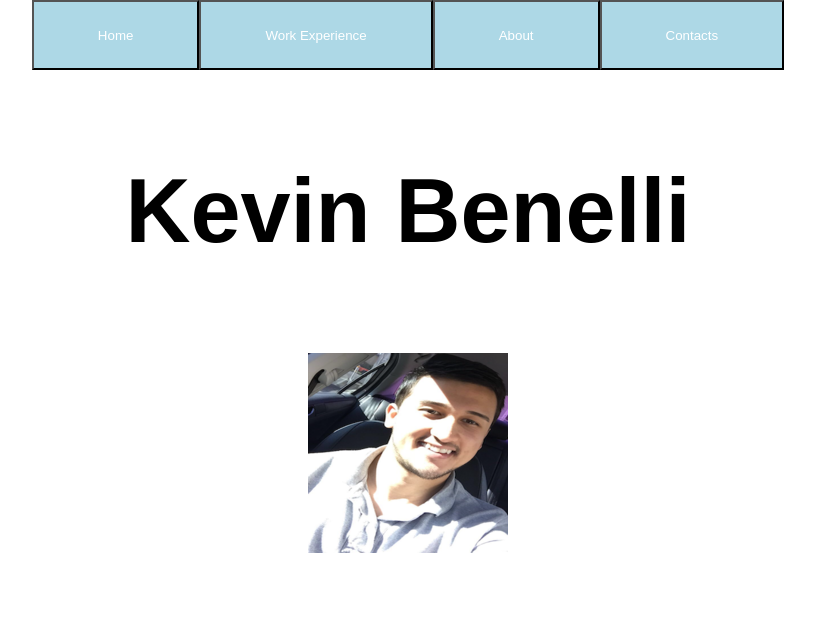
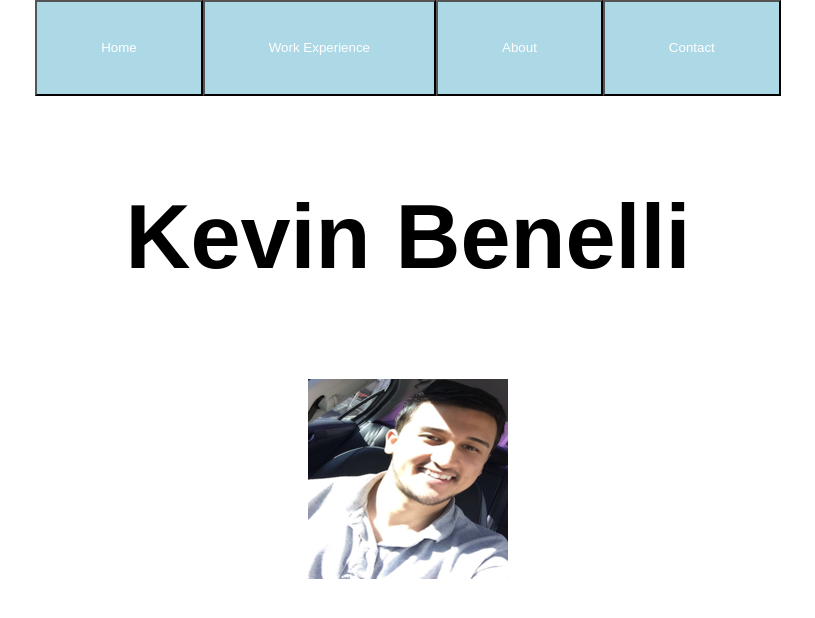
Before and after one commit to Kevin-Benelli/personal-website, a React (Create React App) app: page / in a window 1280 px wide. Shown: the top 618 px of the page, without its empty margins (232-1047 px from the left). Built offline with nearby package versions, Linux system fonts and the light colour scheme.

Commit message:
deleted yarn.lock and changed nav-button styling

```diff
--- a/src/Components/Navigation.css
+++ b/src/Components/Navigation.css
@@ -1,7 +1,7 @@
 .button-style {
   background-color: lightblue;
   color: white;
-  padding: 2% 5%;
+  padding: 3% 5%;
   text-align: center;
   text-size: 24px;
   text-decoration: none;
--- a/src/Components/Navigation.js
+++ b/src/Components/Navigation.js
@@ -10,15 +10,15 @@ const Navigation = () => {
         </NavLink>
 
         <NavLink to="/Work">
-          <button className="button-style">Work Experience </button>
+          <button className="button-style">Work Experience</button>
         </NavLink>
 
         <NavLink to="/About">
-          <button className="button-style">About </button>
+          <button className="button-style">About</button>
         </NavLink>
 
         <NavLink to="/Contact">
-          <button className="button-style">Contacts </button>
+          <button className="button-style">Contact</button>
         </NavLink>
       </nav>
     </div>
```
Also changed, not shown: 1 other file (tests, documents, lock files or other folders).
